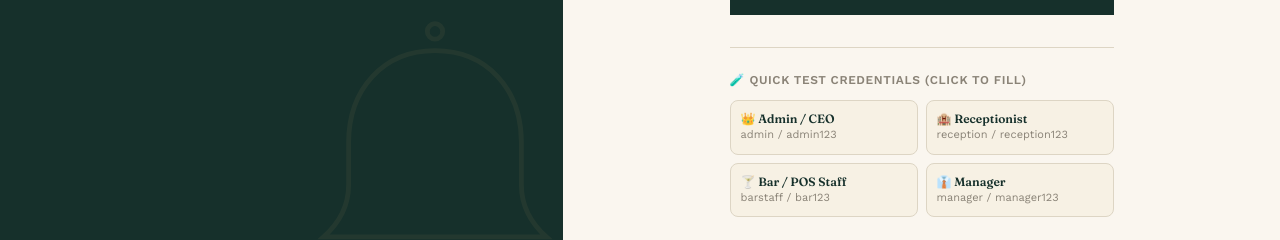
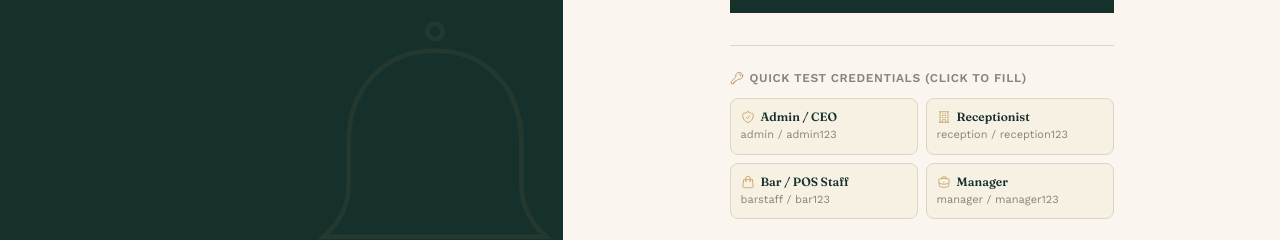
Before and after one commit to dedcreator/CLASSIC-HOTEL-MANAGER-FRONTEND-, a Next.js app: page /login in a window 1280 px wide. Shown: the part 487-727 px from the top of the page. Built offline with nearby package versions, Linux system fonts and the light colour scheme; no server answers.

Commit message:
Replace emojis with icons on login page

```diff
--- a/app/login/page.tsx
+++ b/app/login/page.tsx
@@ -5,7 +5,15 @@ import { useState } from 'react';
 import { useRouter } from 'next/navigation';
 import Link from 'next/link';
 import { useAuth } from '@/lib/api/hooks/useAuth';
-import { EyeIcon, EyeSlashIcon } from '@heroicons/react/24/outline';
+import {
+  EyeIcon,
+  EyeSlashIcon,
+  KeyIcon,
+  ShieldCheckIcon,
+  BuildingOfficeIcon,
+  ShoppingBagIcon,
+  BriefcaseIcon
+} from '@heroicons/react/24/outline';
 
 export default function LoginPage() {
   const [username, setUsername] = useState('');
@@ -181,9 +189,13 @@ export default function LoginPage() {
 
           {/* Quick Demo Test Logins */}
           <div className="mt-8 pt-6 border-t border-[#DDD5C4]">
-            <p className="font-body text-xs font-semibold uppercase tracking-wider text-[#8A8377] mb-3">
-              🧪 Quick Test Credentials (Click to fill)
-            </p>
+            <div className="flex items-center gap-1.5 mb-3 text-[#8A8377]">
+              <KeyIcon className="h-3.5 w-3.5 text-[#B8905B]" />
+              <p className="font-body text-xs font-semibold uppercase tracking-wider">
+                Quick Test Credentials (Click to fill)
+              </p>
+            </div>
+
             <div className="grid grid-cols-2 gap-2">
               <button
                 type="button"
@@ -193,7 +205,10 @@ export default function LoginPage() {
                 }}
                 className="p-2.5 text-left rounded-lg bg-[#F7F1E4] hover:bg-[#EADFCB] border border-[#DDD5C4] transition-all group"
               >
-                <p className="font-display text-xs font-semibold text-[#16302B]">👑 Admin / CEO</p>
+                <div className="flex items-center gap-1.5 mb-0.5">
+                  <ShieldCheckIcon className="h-3.5 w-3.5 text-[#C9A468] group-hover:scale-110 transition-transform" />
+                  <p className="font-display text-xs font-semibold text-[#16302B]">Admin / CEO</p>
+                </div>
                 <p className="font-body text-[11px] text-[#8A8377] group-hover:text-[#5B564B]">admin / admin123</p>
               </button>
 
@@ -205,7 +220,10 @@ export default function LoginPage() {
                 }}
                 className="p-2.5 text-left rounded-lg bg-[#F7F1E4] hover:bg-[#EADFCB] border border-[#DDD5C4] transition-all group"
               >
-                <p className="font-display text-xs font-semibold text-[#16302B]">🏨 Receptionist</p>
+                <div className="flex items-center gap-1.5 mb-0.5">
+                  <BuildingOfficeIcon className="h-3.5 w-3.5 text-[#C9A468] group-hover:scale-110 transition-transform" />
+                  <p className="font-display text-xs font-semibold text-[#16302B]">Receptionist</p>
+                </div>
                 <p className="font-body text-[11px] text-[#8A8377] group-hover:text-[#5B564B]">reception / reception123</p>
               </button>
 
@@ -217,7 +235,10 @@ export default function LoginPage() {
                 }}
                 className="p-2.5 text-left rounded-lg bg-[#F7F1E4] hover:bg-[#EADFCB] border border-[#DDD5C4] transition-all group"
               >
-                <p className="font-display text-xs font-semibold text-[#16302B]">🍸 Bar / POS Staff</p>
+                <div className="flex items-center gap-1.5 mb-0.5">
+                  <ShoppingBagIcon className="h-3.5 w-3.5 text-[#C9A468] group-hover:scale-110 transition-transform" />
+                  <p className="font-display text-xs font-semibold text-[#16302B]">Bar / POS Staff</p>
+                </div>
                 <p className="font-body text-[11px] text-[#8A8377] group-hover:text-[#5B564B]">barstaff / bar123</p>
               </button>
 
@@ -229,7 +250,10 @@ export default function LoginPage() {
                 }}
                 className="p-2.5 text-left rounded-lg bg-[#F7F1E4] hover:bg-[#EADFCB] border border-[#DDD5C4] transition-all group"
               >
-                <p className="font-display text-xs font-semibold text-[#16302B]">👔 Manager</p>
+                <div className="flex items-center gap-1.5 mb-0.5">
+                  <BriefcaseIcon className="h-3.5 w-3.5 text-[#C9A468] group-hover:scale-110 transition-transform" />
+                  <p className="font-display text-xs font-semibold text-[#16302B]">Manager</p>
+                </div>
                 <p className="font-body text-[11px] text-[#8A8377] group-hover:text-[#5B564B]">manager / manager123</p>
               </button>
             </div>
```
